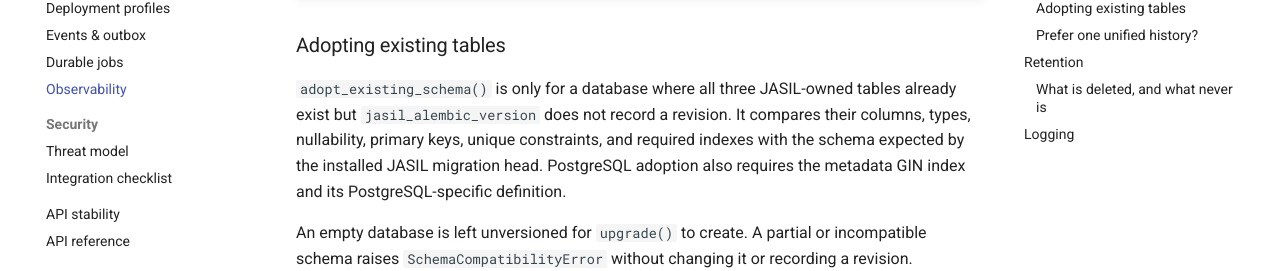
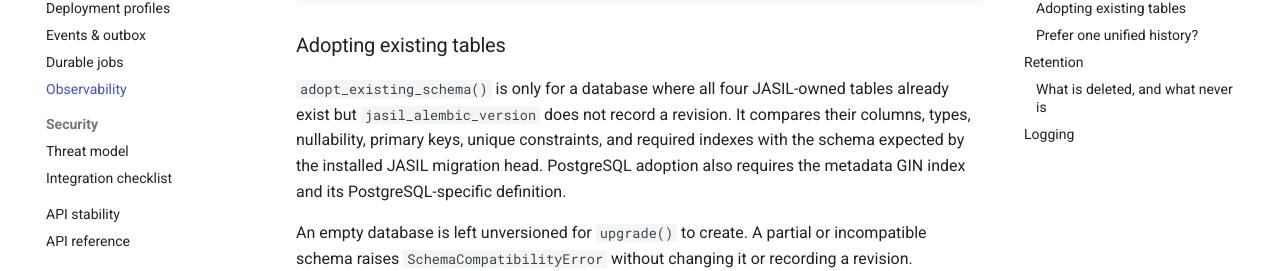
Before and after one commit to endurain-project/jasil, an MkDocs documentation site: the page built from docs/observability.md, in a window 1280 px wide and 900 px high, scrolled down 3383 px. Shown: the part 181-452 px from the top of the window. Built offline with MkDocs 1.6.1 and Material for MkDocs 9.7.7, drawn with Linux system fonts in a browser that asks for light colours; comment, search, counter and statistics services are not loaded.

```diff
--- a/docs/observability.md
+++ b/docs/observability.md
@@ -133,7 +133,7 @@ migrate" into a clear message at boot rather than a confusing query error later.
 
 ### Adopting existing tables
 
-`adopt_existing_schema()` is only for a database where all three JASIL-owned
+`adopt_existing_schema()` is only for a database where all four JASIL-owned
 tables already exist but `jasil_alembic_version` does not record a revision. It
 compares their columns, types, nullability, primary keys, unique constraints,
 and required indexes with the schema expected by the
```
Also changed, not shown: CHANGELOG.md (+1 -1 lines), README.md (+1 -1 lines), docs/index.md (+1 -1 lines).
